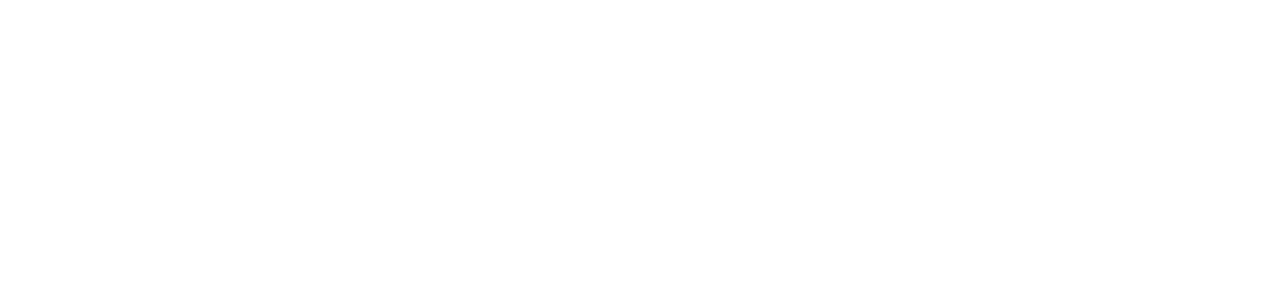
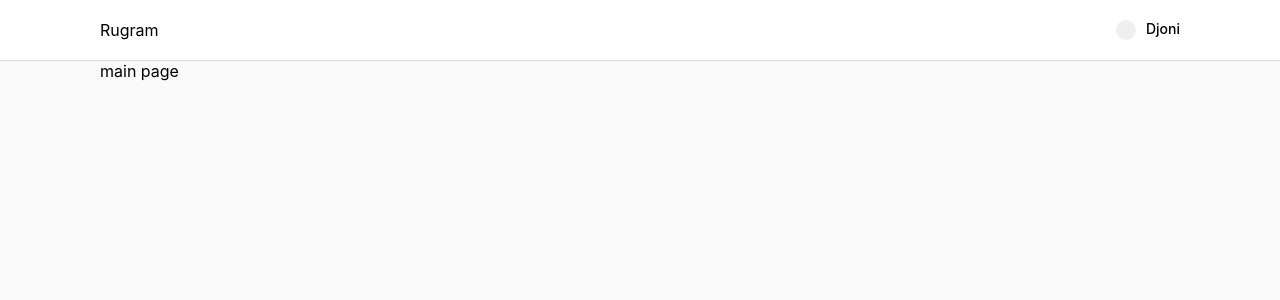
Before and after one commit to EndOne13/react-redux-instagram, a React (Create React App) app: page / in a window 1280 px wide. Shown: the top 300 px of the page. Built offline with nearby package versions, Linux system fonts and the light colour scheme.

Commit message:
Navbar, Layout

```diff
--- a/package.json
+++ b/package.json
@@ -8,6 +8,7 @@
     "@testing-library/user-event": "^13.5.0",
     "react": "^18.2.0",
     "react-dom": "^18.2.0",
+    "react-router-dom": "^6.7.0",
     "react-scripts": "5.0.1",
     "web-vitals": "^2.1.4"
   },
--- a/src/App.js
+++ b/src/App.js
@@ -1,11 +1,16 @@
-import './App.css';
+import {BrowserRouter, Route, Routes} from "react-router-dom";
+import MainPage from "./pages/MainPage/MainPage";
+import UserPage from "./pages/UserPage/UserPage";
 
-function App() {
+const App = () => {
   return (
-    <div className="App">
-
-    </div>
-  );
+      <BrowserRouter>
+        <Routes>
+          <Route path='/' element={<MainPage />}/>
+          <Route path='/:id' element={<UserPage />}/>
+        </Routes>
+      </BrowserRouter>
+  )
 }
 
 export default App;
--- /dev/null
+++ b/src/components/Layout/Layout.js
@@ -0,0 +1,20 @@
+import React from 'react';
+import './style.css'
+import Navbar from "../Navbar/Navbar";
+
+const Layout = ({nickName, avatarUrl, id, children}) => {
+    return (
+        <div className='cnLayoutRoot'>
+            <Navbar
+                nickName={nickName}
+                avatarUrl={avatarUrl}
+                id={id}
+            />
+            <div className='cnLayoutBody'>
+                {children}
+            </div>
+        </div>
+    );
+};
+
+export default Layout;
--- /dev/null
+++ b/src/components/Layout/style.css
@@ -0,0 +1,9 @@
+.cnLayoutRoot {
+    min-height: 100vh;
+    background-color: #fafafa;
+}
+
+.cnLayoutBody {
+    max-width: 1080px;
+    margin: auto;
+}
--- /dev/null
+++ b/src/components/Navbar/Navbar.js
@@ -0,0 +1,20 @@
+import React from 'react';
+import './style.css'
+import UserBadge from "../UserBadge/UserBadge";
+
+const Navbar = ({nickName, avatarUrl, id}) => {
+    return (
+        <div className='cnNavbarRoot'>
+            <div className='cnNavbarWrapper'>
+                <span>Rugram</span>
+                <UserBadge
+                    nickName={nickName}
+                    avatarUrl={avatarUrl}
+                    id={id}
+                />
+            </div>
+        </div>
+    );
+};
+
+export default Navbar;
--- /dev/null
+++ b/src/components/Navbar/style.css
@@ -0,0 +1,15 @@
+.cnNavbarRoot {
+    height: 60px;
+    width: 100%;
+    border-bottom: 1px solid #dbdbdb;
+    background-color: white;
+}
+
+.cnNavbarWrapper {
+    display: flex;
+    align-items: center;
+    justify-content: space-between;
+    height: 100%;
+    max-width: 1080px;
+    margin: auto;
+}
--- /dev/null
+++ b/src/components/UserBadge/UserBadge.js
@@ -0,0 +1,21 @@
+import React from 'react';
+import './style.css'
+import {useNavigate} from "react-router-dom";
+
+
+const UserBadge = ({nickName, avatarUrl, id}) => {
+    const navigate = useNavigate()
+
+    const onUserBadgeClick = () => {
+        navigate(`/${id}`)
+    }
+
+    return (
+        <div className='cnUserBadgeRoot' onClick={onUserBadgeClick}>
+            {avatarUrl ? <img src={avatarUrl} alt="logo" className='cnUserBadgeAvatar'/> : <div className='cnUserBadgePlaceholder'/>}
+            <span className='cnUserBadgeName'>{nickName}</span>
+        </div>
+    );
+};
+
+export default UserBadge;
--- /dev/null
+++ b/src/components/UserBadge/style.css
@@ -0,0 +1,25 @@
+.cnUserBadgeRoot {
+    display: flex;
+    cursor: pointer;
+}
+
+.cnUserBadgeAvatar {
+    width: 20px;
+    height: 20px;
+    margin-right: 10px;
+    border-radius: 50%;
+}
+
+.cnUserBadgePlaceholder {
+    width: 20px;
+    height: 20px;
+    margin-right: 10px;
+    border-radius: 50%;
+    background-color: #efefef;
+}
+
+.cnUserBadgeName {
+    font-size: 14px;
+    font-weight: 500;
+    color: black;
+}
--- /dev/null
+++ b/src/pages/MainPage/MainPage.js
@@ -0,0 +1,14 @@
+import React from 'react';
+import Layout from "../../components/Layout/Layout";
+
+const MainPage = () => {
+    return (
+        <div>
+            <Layout nickName='Djoni' id={1}>
+            main page
+            </Layout>
+        </div>
+    );
+};
+
+export default MainPage;
--- /dev/null
+++ b/src/pages/UserPage/UserPage.js
@@ -0,0 +1,12 @@
+import React from 'react';
+import Layout from "../../components/Layout/Layout";
+
+const UserPage = () => {
+    return (
+        <Layout nickName='Djoni' id={1}>
+            <div>user page</div>
+        </Layout>
+    );
+};
+
+export default UserPage;
```
Also changed, not shown: 1 other file (tests, documents, lock files or other folders).
